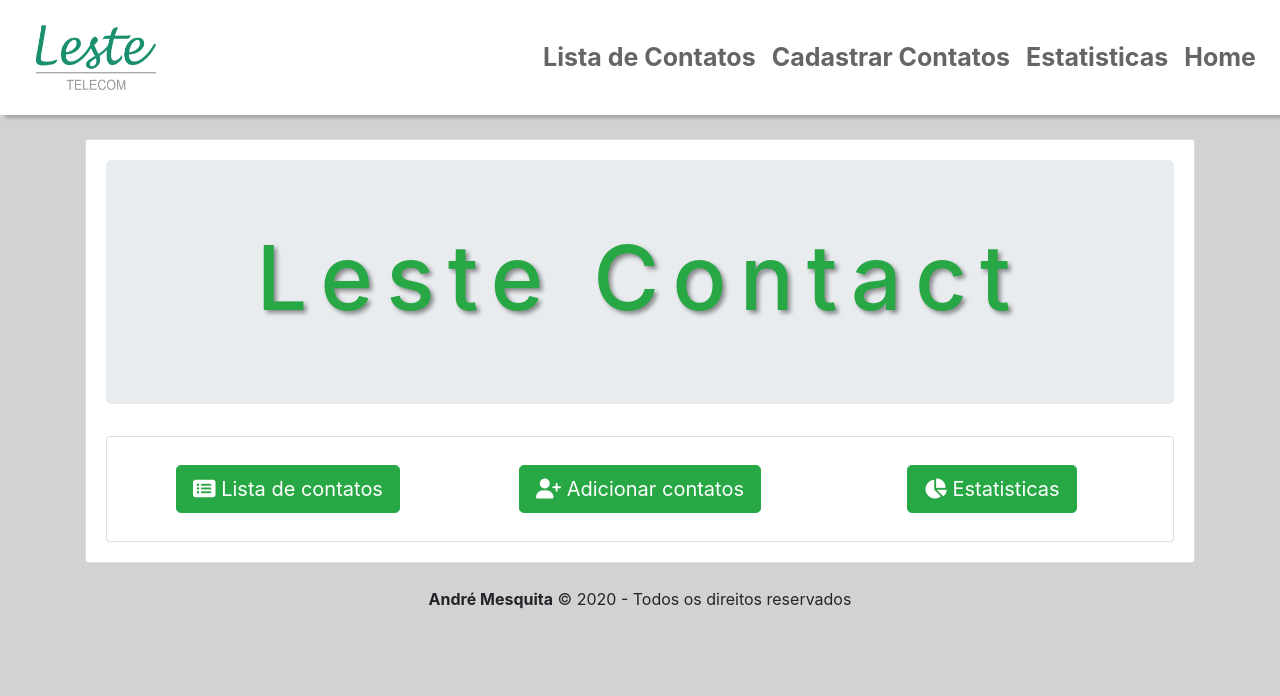
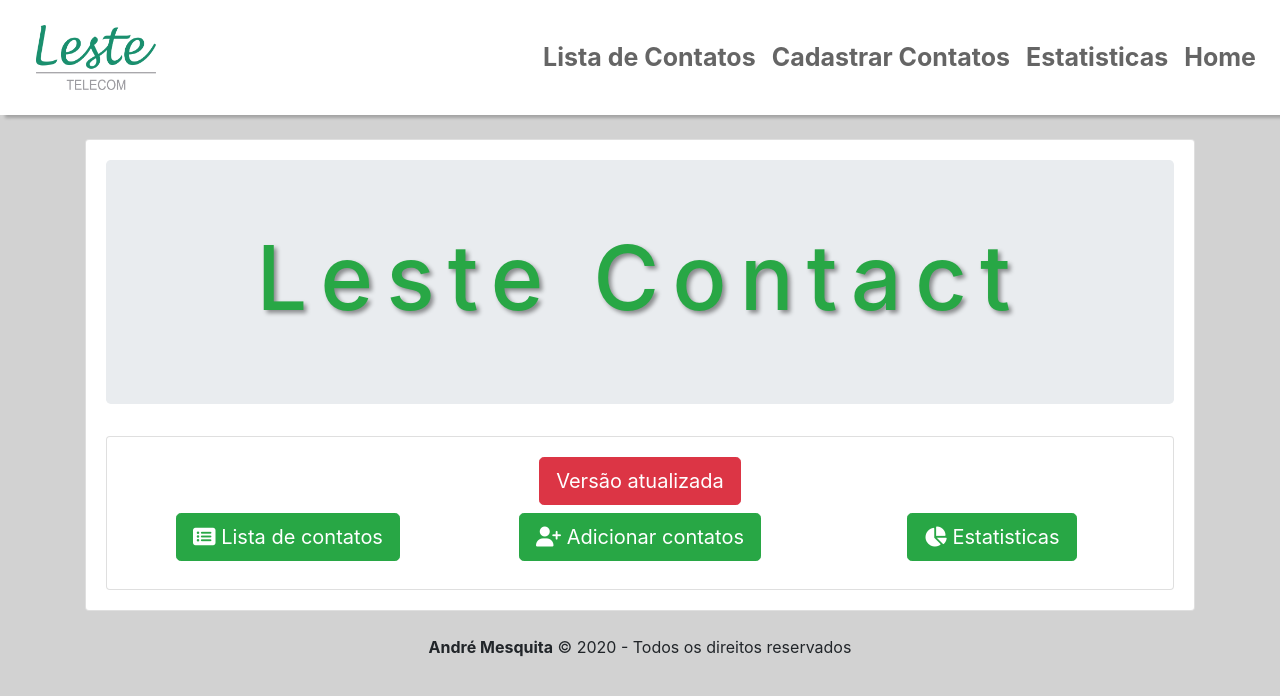
Before and after one commit to devleste/desafio, a React (Create React App) app: page / in a window 1280 px wide. Shown: the top 696 px of the page. Built offline with nearby package versions, Linux system fonts and the light colour scheme; no server answers.

Commit message:
href versão att

```diff
--- a/src/components/pages/home/index.js
+++ b/src/components/pages/home/index.js
@@ -5,7 +5,7 @@
 
 export default function Home(){
 
-        if (localStorage.length === 0){
+        if (!localStorage.getItem("contatosApi")){
 
             async function loadApi(){
 
@@ -47,6 +47,12 @@
                 </div>
 
                 <div className="card card-body text-center">
+
+                    <div className="row text-center">
+                        <div class="col-md-12">
+                            <a class="btn btn-danger btn-lg" href="https://cadusureactjs.herokuapp.com/" target="_blank"> Versão atualizada </a>
+                        </div>
+                    </div>
                     <div className="row">
 
                         <div className="col-sm-4 my-2">
```
Also changed, not shown: src/components/filtros/index.js (deleted).
